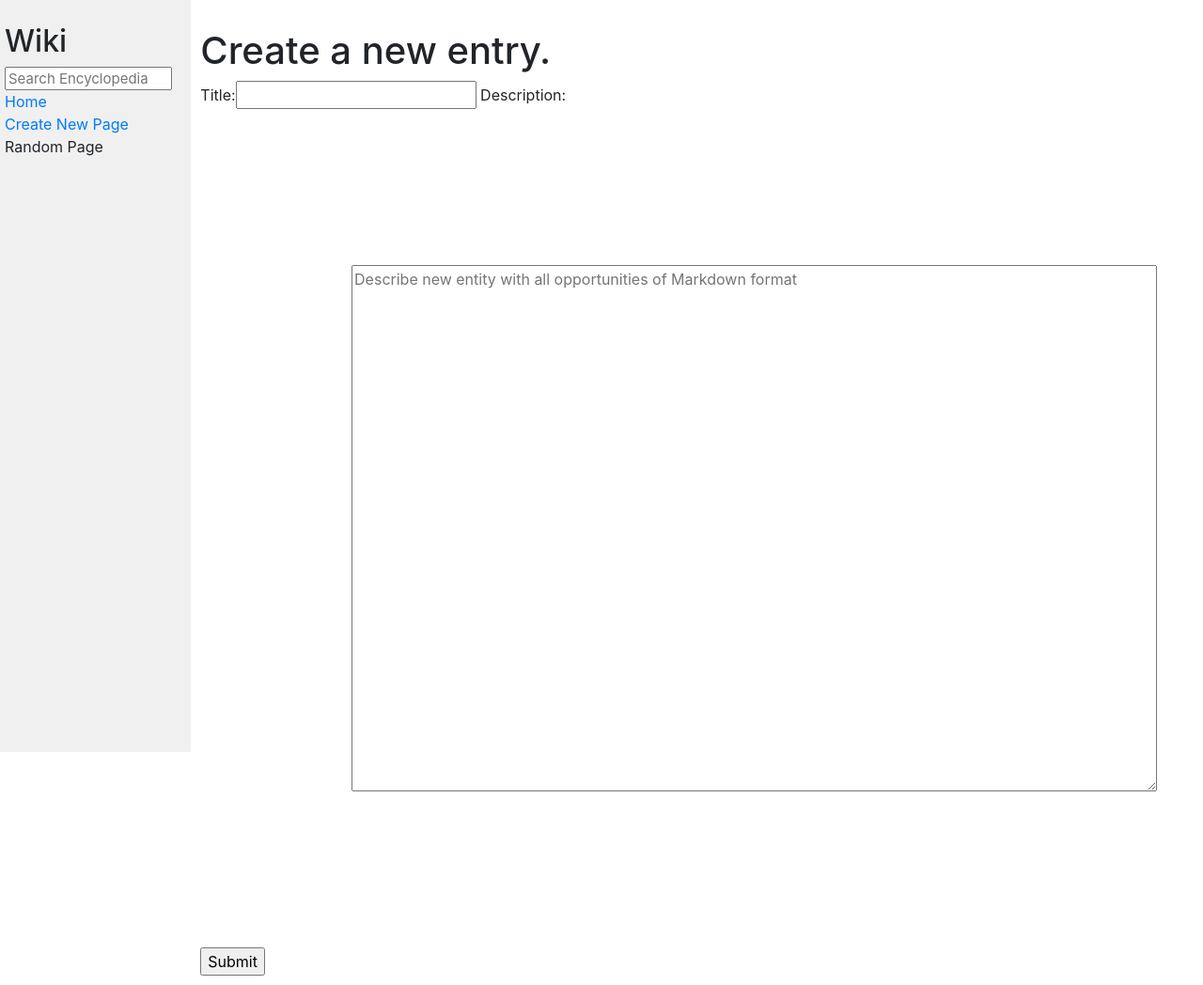
After one commit to kseniiaIrinarkhova/wiki, a Django app: page /new_entry in a window 1280 px wide; the page is wider, and only the part inside the window is pictured. The commit adds this page. Shown: that part at 94% size. Run offline with Django 3.2, Linux system fonts and the light colour scheme; some libraries are stand-ins or nearby versions.

Commit message:
added creation of a new entry

```diff
--- a/encyclopedia/static/encyclopedia/styles.css
+++ b/encyclopedia/static/encyclopedia/styles.css
@@ -13,8 +13,9 @@ h1 {
 }
 
 textarea {
-    height: 90vh;
+    height: 70vh;
     width: 80%;
+    margin: 15%;
 }
 
 .main {
--- a/encyclopedia/templates/encyclopedia/layout.html
+++ b/encyclopedia/templates/encyclopedia/layout.html
@@ -21,7 +21,7 @@
                     <a href="{% url 'index' %}">Home</a>
                 </div>
                 <div>
-                    Create New Page
+                    <a href="{% url 'new_entry' %}">Create New Page</a>
                 </div>
                 <div>
                     Random Page
--- /dev/null
+++ b/encyclopedia/templates/encyclopedia/new_entry.html
@@ -0,0 +1,15 @@
+{% extends "encyclopedia/layout.html" %}
+
+{% block title %}
+New entry
+{% endblock %}
+
+{% block body %}
+<h1> Create a new entry.</h1>
+<form action="{% url 'new_entry' %}" method="post">
+    {% csrf_token %}
+    <!--<input type="text" name="task">-->
+    {{ form }}
+    <input type="submit">
+</form>
+{% endblock %}
--- a/encyclopedia/urls.py
+++ b/encyclopedia/urls.py
@@ -5,5 +5,6 @@ from . import views
 urlpatterns = [
     path("", views.index, name="index"),
     path("wiki/<str:entry>", views.entries, name="entry" ),
-    path("search", views.search, name="search")
+    path("search", views.search, name="search"),
+    path("new_entry", views.addEntry, name="new_entry")
 ]
--- a/encyclopedia/util.py
+++ b/encyclopedia/util.py
@@ -43,7 +43,8 @@ global dictionary of errors' texts *n* is template for dynamic data
 errors = {
     "404" : f"Sorry, there is no information about <b>*1*</b> in our encyclopedia...",
     "search": f"There is no result for <b>*1*</b>. Try another keywords.",
-    "empty": "You must input the search value."
+    "empty": "You must input the search value.",
+    "entryDuplication": "The entry <b>*1*</b> is already in our encyclopedia. You cannot add existing item. However you could <a href='/wiki/*1*'>change</a> it."
 }
 
 def convert_markdown(title):
--- a/encyclopedia/views.py
+++ b/encyclopedia/views.py
@@ -67,3 +67,34 @@ def search(request):
     If the request method is get, redirect to index page
     '''
     return redirect("index")
+
+
+class EntryForm(forms.Form):
+    title = forms.CharField(widget=forms.TextInput(attrs={'name':'title', 'label':'Title'}))
+    description =  forms.CharField(widget=forms.Textarea(attrs={'name':'description', 'label':'Entity description', 'placeholder' : 'Describe new entity with all opportunities of Markdown format'}))
+
+'''
+View for creation a new entry in encyclopedia
+'''
+def addEntry(request):
+    if request.method == "POST":
+        form = EntryForm(request.POST)
+        if form.is_valid():
+            entryTitle = form.cleaned_data['title']
+            if util.get_entry( entryTitle )  is None:
+                util.save_entry(title=entryTitle, content = form.cleaned_data['description'])
+            else:
+                '''
+                If entry already exist in encyclopedia
+                '''
+                error_descr = re.compile(r"\*1\*")
+                return render(request, 'encyclopedia/error.html', {
+                    "description": error_descr.sub(entryTitle, util.errors["entryDuplication"])
+                })
+        else:
+            return render(request, "encyclopedia/new_entry.html", {
+                "form": form
+            })
+    return render(request, "encyclopedia/new_entry.html", {
+        "form": EntryForm()
+    })
```
Also changed, not shown: entries/SQL.md (added, +3 -0 lines).
